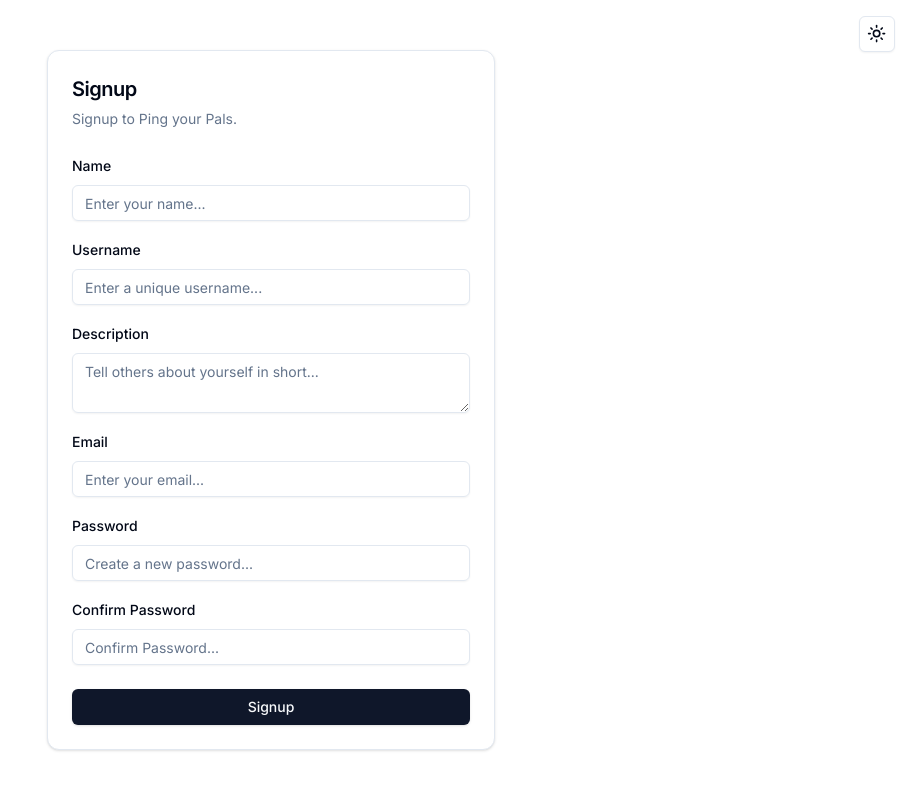
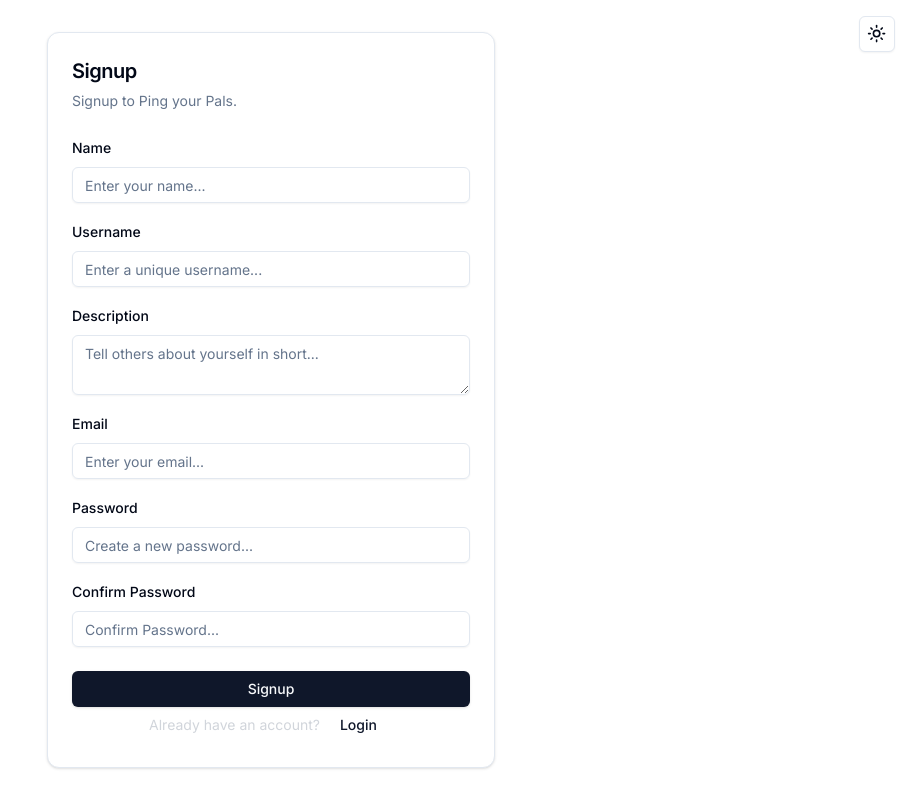
Before and after one commit to mohits-git/pingpal, a Next.js app in the folder client/: page /signup in a window 1280 px wide. Shown: the whole page, without its empty margins (369-1280 px from the left). Built offline with nearby package versions, Linux system fonts and the light colour scheme.

Commit message:
feat(client): add login and register link on register and login pages resp.

```diff
--- a/client/src/app/(auth)/login/page.tsx
+++ b/client/src/app/(auth)/login/page.tsx
@@ -106,8 +106,18 @@ const Login: React.FC = () => {
               )}
             />
           </CardContent>
-          <CardFooter className="flex justify-between">
+          <CardFooter className="flex flex-col items-center justify-center">
             <Button className="w-full" type="submit">Login</Button>
+            <div className="text-sm text-gray-300">
+              {"Don't have an account?"}{" "}
+              <Button
+                type="button"
+                onClick={() => navigate.push("/signup")}
+                variant="link"
+              >
+                SignUp
+              </Button>
+            </div>
           </CardFooter>
         </form>
       </Form>
--- a/client/src/app/(auth)/signup/page.tsx
+++ b/client/src/app/(auth)/signup/page.tsx
@@ -181,8 +181,18 @@ const Signup: React.FC = () => {
               )}
             />
           </CardContent>
-          <CardFooter className="flex justify-between">
+          <CardFooter className="flex flex-col items-center justify-center">
             <Button className="w-full" type="submit">Signup</Button>
+            <div className="text-sm text-gray-300">
+              {"Already have an account?"}{" "}
+              <Button
+                type="button"
+                onClick={() => navigate.push("/login")}
+                variant="link"
+              >
+                Login
+              </Button>
+            </div>
           </CardFooter>
         </form>
       </Form>
```
